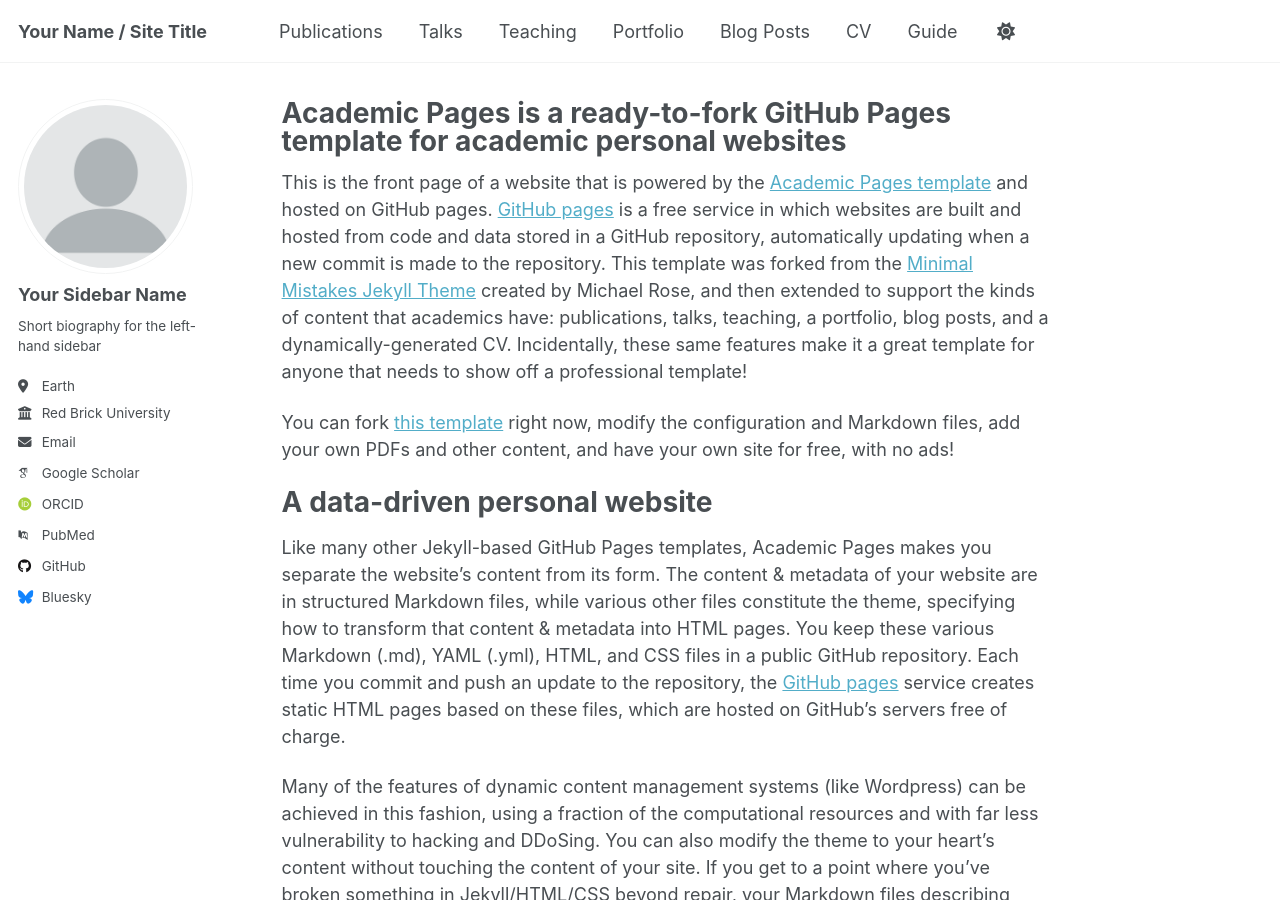
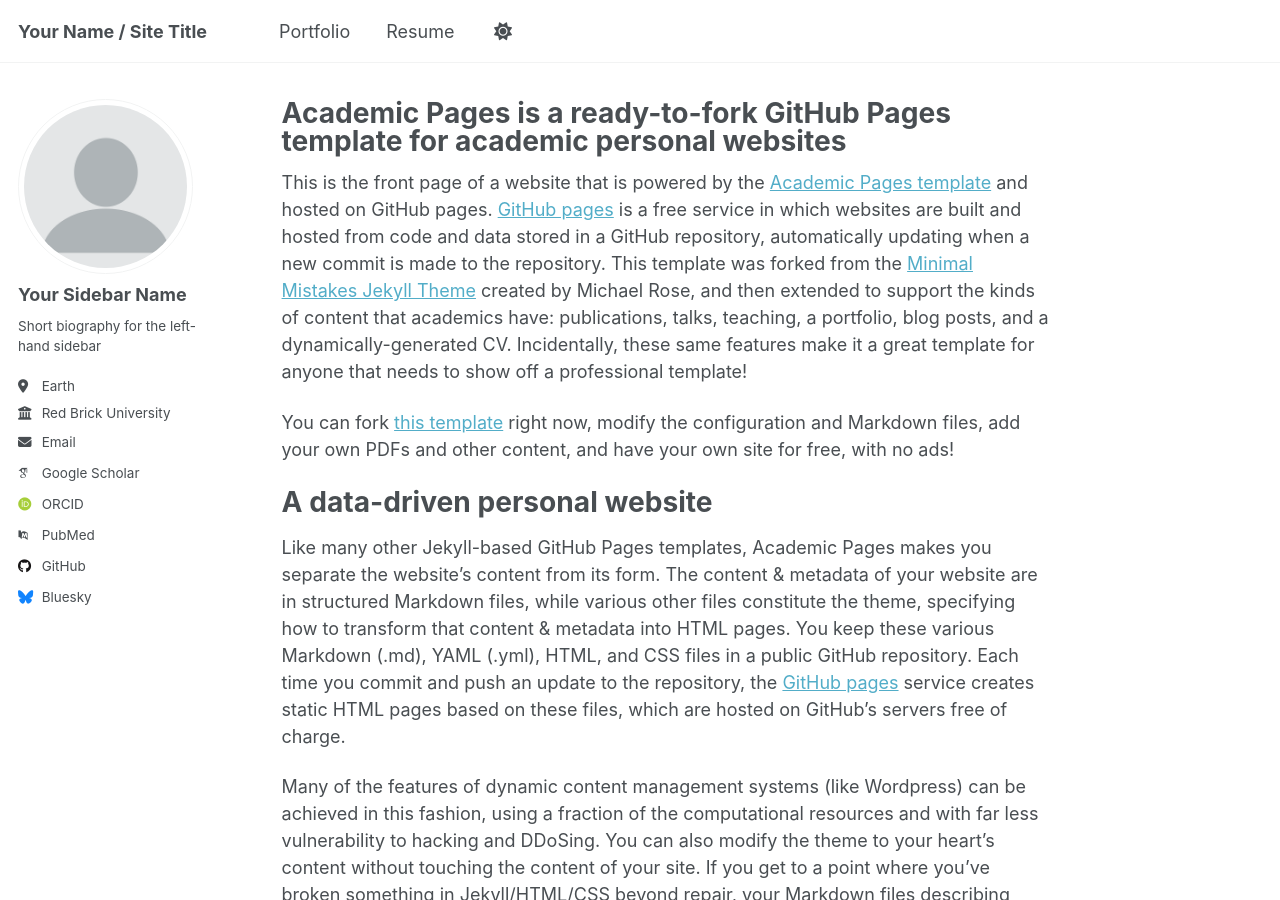
Before and after one commit to anna-christina-mikr/anna-christina-mikr.github.io, a Jekyll site: the page built from _pages/about.md, in a window 1280 px wide and 900 px high. Built offline with Jekyll 4.4.1, drawn with Linux system fonts in a browser that asks for light colours; some web fonts are replaced; a script that is not in the unit is left out.

Commit message:
Update navigation.yml
changed navifation bar

```diff
--- a/_data/navigation.yml
+++ b/_data/navigation.yml
@@ -8,26 +8,12 @@
 #      Markdown formatted page while the second is generated using JSON.
 
 main:
-  - title: "Publications"
-    url: /publications/
-
-  - title: "Talks"
-    url: /talks/
-
-  - title: "Teaching"
-    url: /teaching/
 
   - title: "Portfolio"
     url: /portfolio/
 
-  - title: "Blog Posts"
-    url: /year-archive/
-
-  - title: "CV"
+  - title: "Resume"
     url: /cv/
 
   # - title: "CV"
   #   url: /cv-json/
-
-  - title: "Guide"
-    url: /markdown/
```
